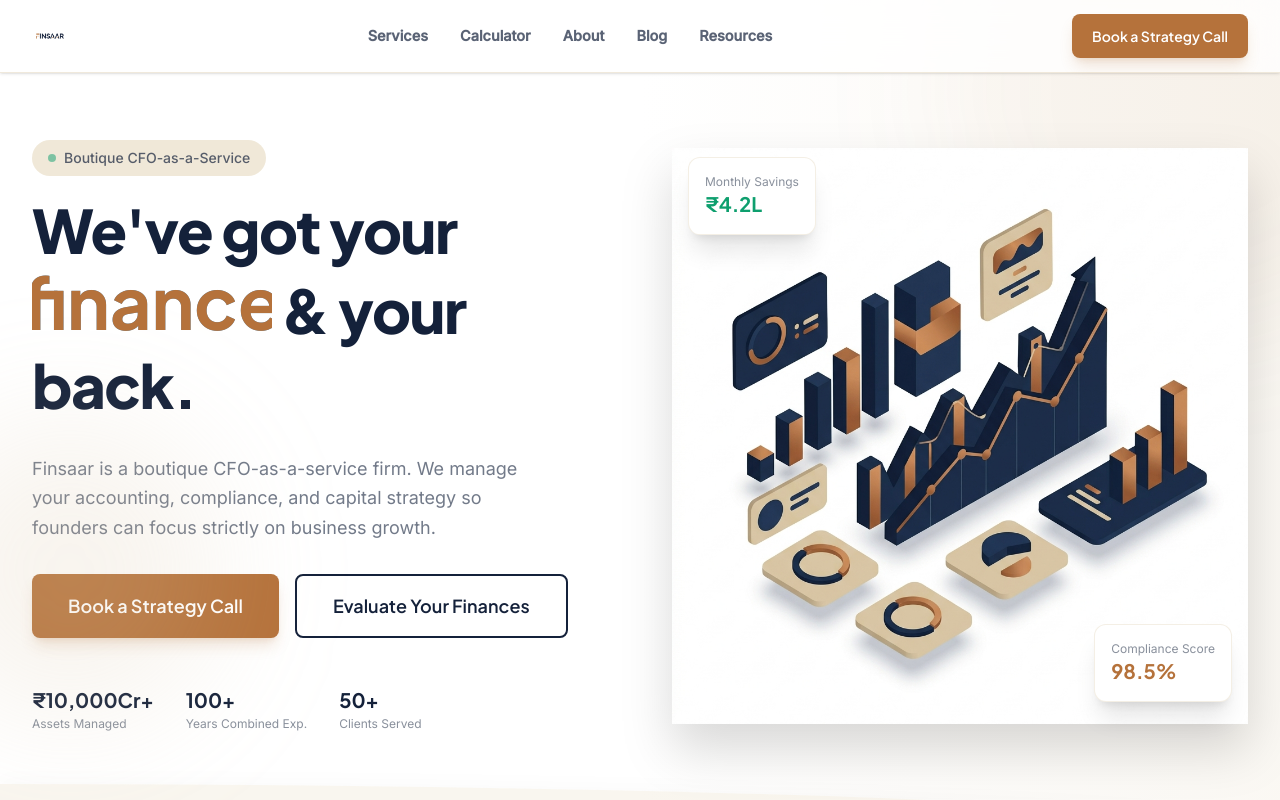
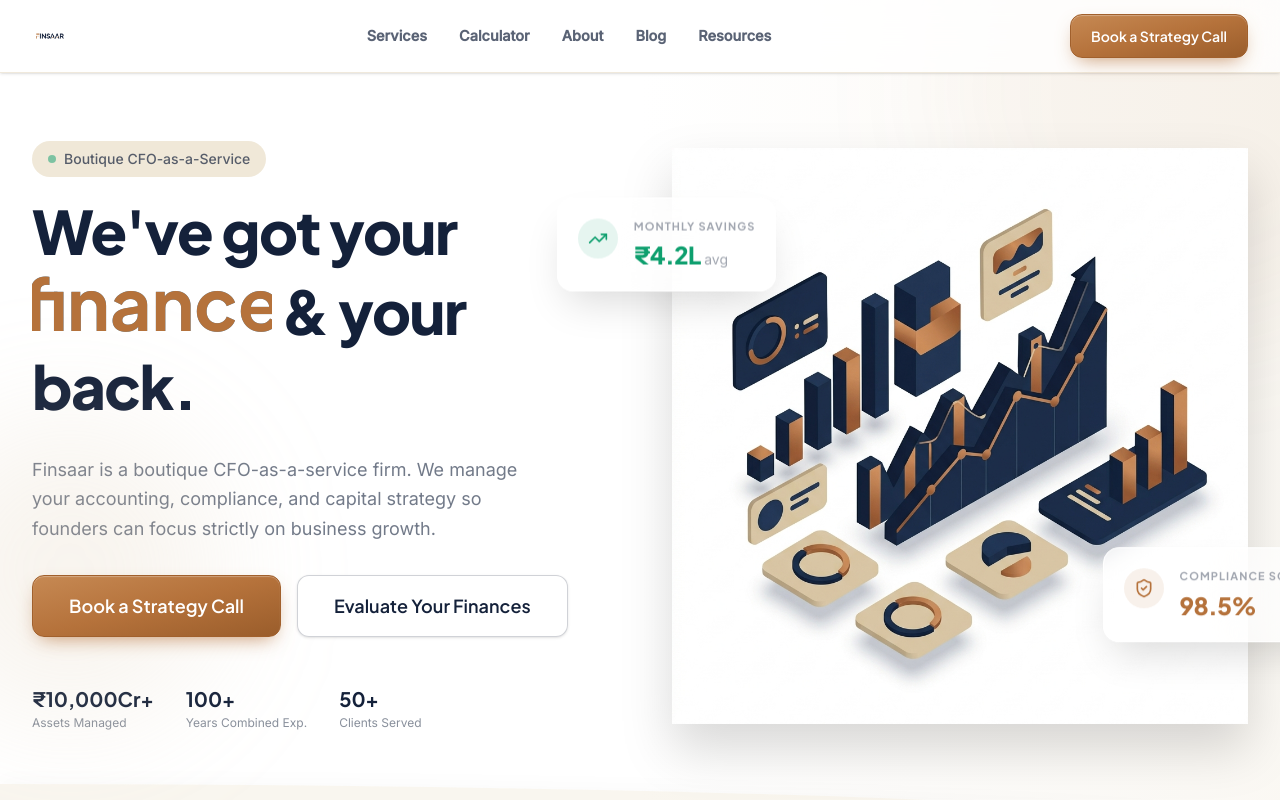
Before and after one commit to RadiaDhaval/finsaar, a Next.js app: page / in a window 1280 px wide. Shown: the top 800 px of the page. Built offline with nearby package versions, Linux system fonts and the light colour scheme.

Commit message:
ui infigraphics fix

```diff
--- a/components/Hero.tsx
+++ b/components/Hero.tsx
@@ -6,6 +6,7 @@
 import Text from "@/components/ui/Text";
 import Image from "next/image";
 import MeshText from "@/components/MeshText";
+import { TrendingUp, ShieldCheck } from "lucide-react";
 
 export default function Hero({ onOpenContact }: { onOpenContact: () => void }) {
   return (
@@ -113,38 +114,43 @@
                 className="w-full h-auto object-contain drop-shadow-2xl"
                 priority
               />
-              {/* Floating stat card overlays */}
+              {/* Floating stat card overlays - 2026 Immersive Style */}
               <motion.div
-                animate={{ y: [0, -10, 0] }}
-                transition={{
-                  duration: 3,
-                  repeat: Infinity,
-                  ease: "easeInOut",
-                }}
-                className="absolute -top-4 -left-4 sm:top-4 sm:left-4 bg-white rounded-xl shadow-xl p-4 border border-sand/30"
+                animate={{ y: [0, -15, 0] }}
+                transition={{ duration: 4, repeat: Infinity, ease: "easeInOut" }}
+                whileHover={{ scale: 1.05, rotate: -2 }}
+                className="absolute top-[10%] -left-[5%] sm:-left-[15%] lg:-left-[20%] z-20
+                           bg-white/70 backdrop-blur-2xl rounded-2xl shadow-[0_20px_40px_-10px_rgba(0,0,0,0.15)]
+                           border border-white p-5 flex items-start gap-4 cursor-pointer group"
               >
-                <p className="text-xs font-body text-navy/50">Monthly Savings</p>
-                <p className="text-xl font-heading font-bold text-emerald">
-                  ₹4.2L
-                </p>
+                <div className="w-10 h-10 rounded-full bg-emerald/10 flex items-center justify-center shrink-0">
+                  <TrendingUp size={20} className="text-emerald" />
+                </div>
+                <div>
+                  <p className="text-[11px] font-heading font-bold tracking-widest uppercase text-navy/40 mb-1">Monthly Savings</p>
+                  <p className="text-2xl font-heading font-extrabold text-emerald group-hover:text-emerald-500 transition-colors tracking-tight">
+                    ₹4.2L <span className="text-sm font-body font-normal text-navy/40 tracking-normal">avg</span>
+                  </p>
+                </div>
               </motion.div>
 
               <motion.div
-                animate={{ y: [0, 10, 0] }}
-                transition={{
-                  duration: 4,
-                  repeat: Infinity,
-                  ease: "easeInOut",
-                  delay: 1,
-                }}
-                className="absolute -bottom-4 -right-4 sm:bottom-8 sm:right-4 bg-white rounded-xl shadow-xl p-4 border border-sand/30"
+                animate={{ y: [0, 15, 0] }}
+                transition={{ duration: 5, repeat: Infinity, ease: "easeInOut", delay: 1 }}
+                whileHover={{ scale: 1.05, rotate: 2 }}
+                className="absolute bottom-[15%] -right-[5%] sm:-right-[10%] lg:-right-[15%] z-20
+                           bg-white/70 backdrop-blur-2xl rounded-2xl shadow-[0_20px_40px_-10px_rgba(0,0,0,0.15)]
+                           border border-white p-5 flex items-start gap-4 cursor-pointer group"
               >
-                <p className="text-xs font-body text-navy/50">
-                  Compliance Score
-                </p>
-                <p className="text-xl font-heading font-bold text-copper">
-                  98.5%
-                </p>
+                <div className="w-10 h-10 rounded-full bg-copper/10 flex items-center justify-center shrink-0">
+                  <ShieldCheck size={20} className="text-copper" />
+                </div>
+                <div>
+                  <p className="text-[11px] font-heading font-bold tracking-widest uppercase text-navy/40 mb-1">Compliance Score</p>
+                  <p className="text-2xl font-heading font-extrabold text-copper group-hover:text-copper-dark transition-colors tracking-tight">
+                    98.5%
+                  </p>
+                </div>
               </motion.div>
             </div>
           </motion.div>
--- a/components/ui/Button.tsx
+++ b/components/ui/Button.tsx
@@ -14,11 +14,11 @@
 
 const variantStyles: Record<ButtonVariant, string> = {
   primary:
-    "bg-copper text-white hover:bg-copper-dark shadow-lg shadow-copper/20 hover:shadow-copper/30",
+    "relative overflow-hidden bg-gradient-to-br from-[#c68953] via-[#B5723B] to-[#9a5d2b] text-white border border-[#a1602c] shadow-[inset_0_1px_1px_rgba(255,255,255,0.3),0_8px_20px_-8px_rgba(181,114,59,0.8)] hover:shadow-[inset_0_1px_1px_rgba(255,255,255,0.5),0_15px_30px_-10px_rgba(181,114,59,1)] group",
   secondary:
-    "bg-transparent text-navy border-2 border-navy hover:bg-navy hover:text-white",
+    "relative overflow-hidden bg-white/50 backdrop-blur-sm text-navy border border-navy/20 shadow-sm hover:bg-navy hover:text-white hover:border-navy hover:shadow-[0_15px_30px_-10px_rgba(10,25,47,0.4)] group",
   ghost:
-    "bg-transparent text-copper hover:text-copper-dark underline underline-offset-4 decoration-copper/30 hover:decoration-copper",
+    "bg-transparent text-copper hover:bg-copper/10 group",
 };
 
 const sizeStyles: Record<ButtonSize, string> = {
@@ -37,19 +37,24 @@
   return (
     <motion.button
       className={`
-        font-heading font-semibold rounded-lg cursor-pointer
-        transition-colors duration-300 ease-out
+        font-heading font-semibold rounded-xl cursor-pointer
+        transition-all duration-300 ease-out
         inline-flex items-center justify-center gap-2
         min-h-[44px] min-w-[44px]
         ${variantStyles[variant]}
         ${sizeStyles[size]}
         ${className}
       `}
-      whileHover={{ scale: 1.02 }}
-      whileTap={{ scale: 0.98 }}
+      whileHover={{ scale: 1.02, y: -2 }}
+      whileTap={{ scale: 0.96, y: 0 }}
       {...props}
     >
-      {children}
+      <span className="relative z-10 flex items-center justify-center gap-2">
+        {children}
+      </span>
+      {variant !== "ghost" && (
+        <div className="absolute inset-0 -translate-x-[150%] group-hover:translate-x-[150%] bg-gradient-to-r from-transparent via-white/20 to-transparent transition-transform duration-[1.5s] ease-in-out skew-x-12 z-0" />
+      )}
     </motion.button>
   );
 }
```
